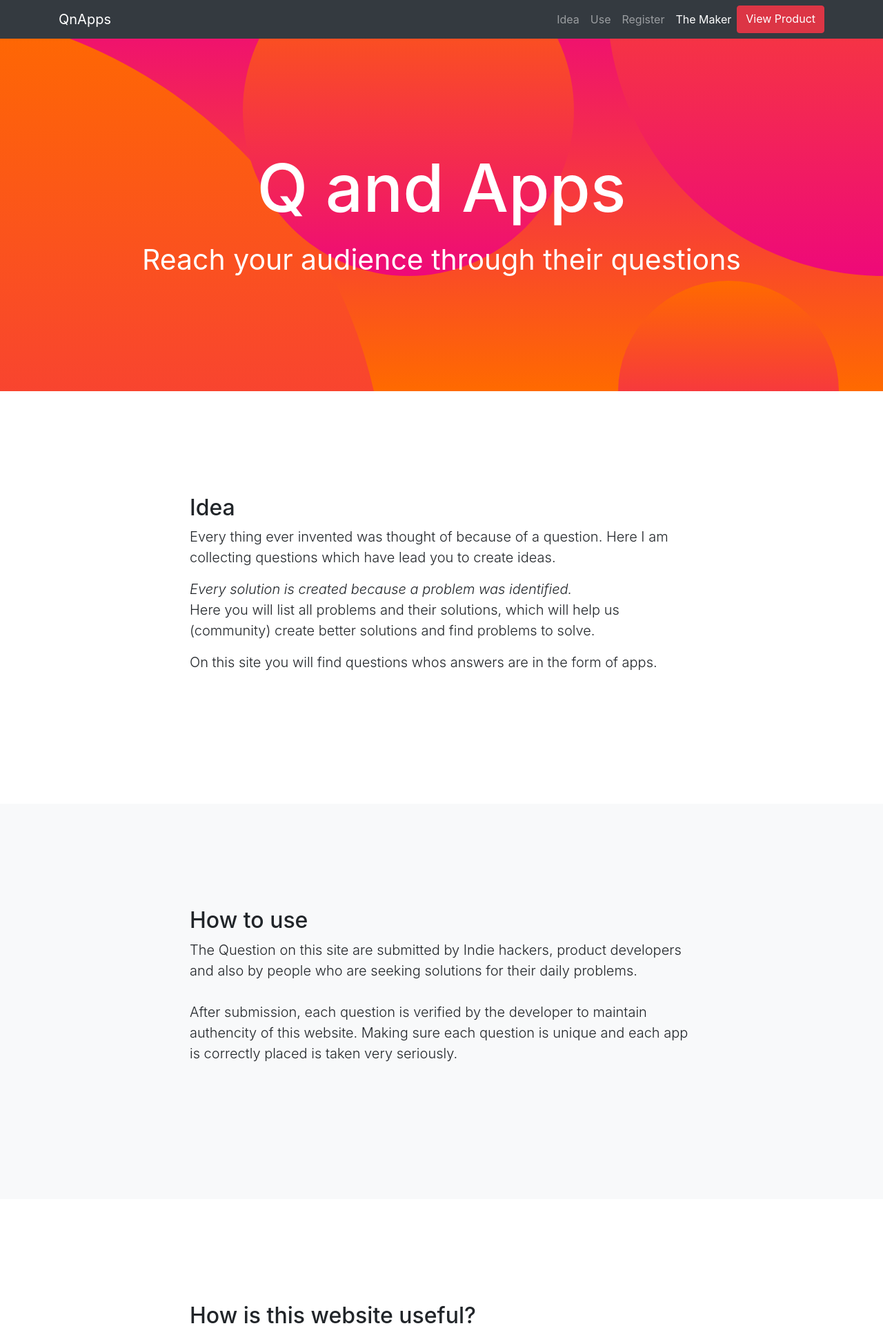
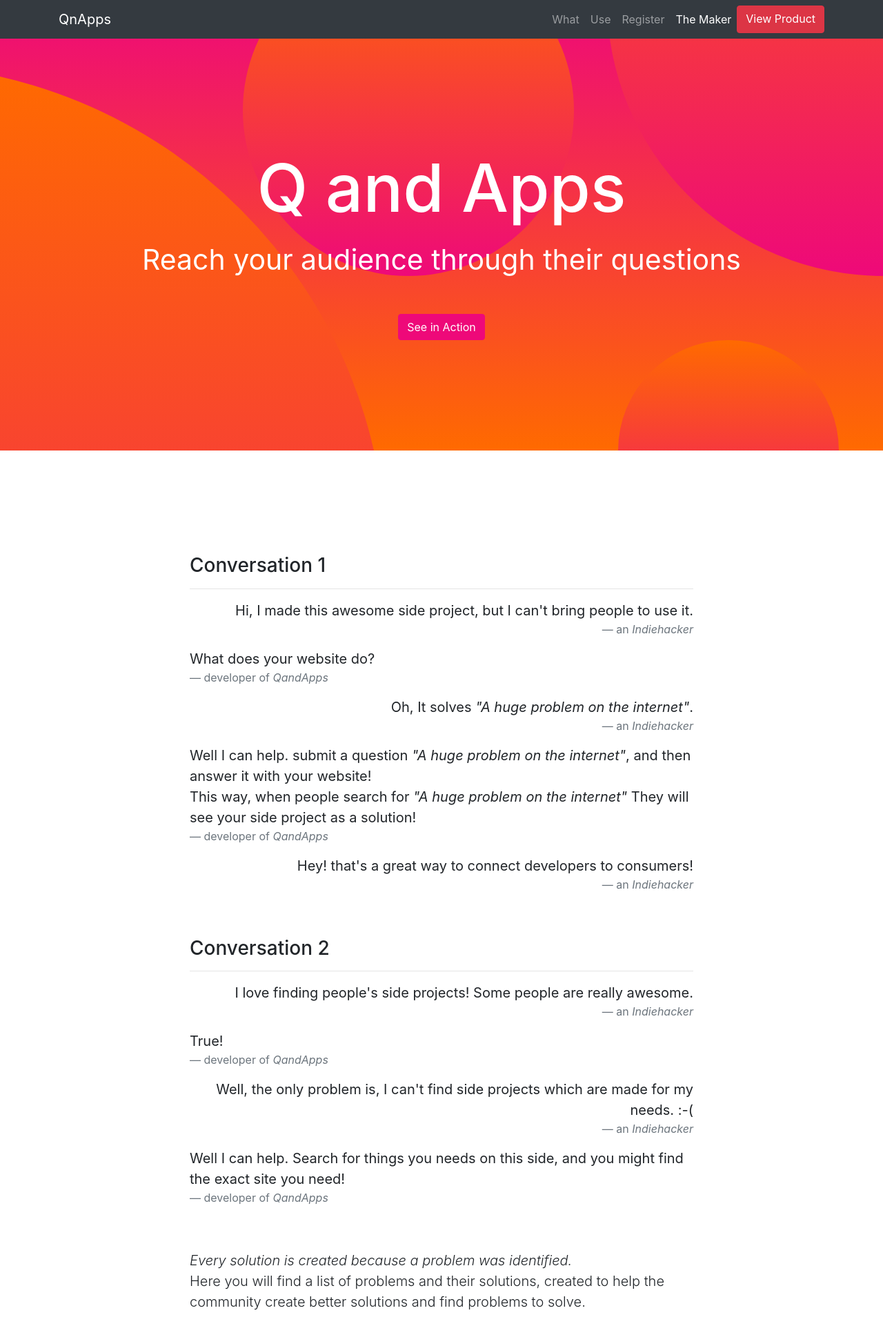
Before and after one commit to alikhundmiri/qnapps, a Django app: page /lander/ in a window 1280 px wide. Shown: the top 1922 px of the page at 69% size. Run offline with Django 3.2, Linux system fonts and the light colour scheme; some libraries are stand-ins or nearby versions.

Commit message:
landing tweeks

```diff
--- a/templates/footer.html
+++ b/templates/footer.html
@@ -4,7 +4,8 @@
 			<p class="m-0 text-center text-white">Copyright &copy; <a href="http://twitter.com/newlifeshoes" target="_blank">Ali Khundmiri</a> 2018</p>
 		</div>
 		<div class="container">
-			<p class="m-0 text-center text-white"><a href="https://github.com/alikhundmiri/qnapps/issues" target="_blank">Issues</a></p>
+			<p class="m-0 text-center text-white">Logo by <a href="https://logomakr.com/" target="_blank">logomakr.com</a><br>
+			<a href="https://github.com/alikhundmiri/qnapps/issues" target="_blank">Q and apps Issues</a></p>
 		</div>
 		<!-- /.container -->
 	</footer>
--- a/templates/landing.html
+++ b/templates/landing.html
@@ -8,16 +8,17 @@
 	<meta name="viewport" content="width=device-width, initial-scale=1, shrink-to-fit=no">
 	<meta name="description" content="Question And Apps is a discovery site to find about potential problems to solve. Here you can find questions and their answers given in form of apps or product.">
 	<meta name="author" content="@newlifeshoes">
-	<meta name="twitter:card" content="summary">
+	<meta name="twitter:card" content="summary_large_image">
 	<meta name="twitter:site" content="@newlifeshoes">
 	<meta name="twitter:creator" content="@newlifeshoes">
 	<meta property="og:url" content="{{ request.build_absolute_uri }}">
 	{% comment %}
 	<!-- summary_large_image -->
-<!-- 	<meta name="twitter:image" content="https://s3.amazonaws.com/side-projects/afiio/media/profiles/ali/card/ali_user_card_1.png">
-	<meta property="og:image" content="https://s3.amazonaws.com/side-projects/afiio/media/profiles/ali/card/ali_user_card_1.png">
--->
 	{% endcomment %}
+	<meta name="twitter:image" content="https://s3.amazonaws.com/side-projects/qnapps/media/base/social_qandapps_600x600.png">
+	<meta property="og:image" content="https://s3.amazonaws.com/side-projects/qnapps/media/base/social_qandapps_600x600.png">
+
+
 	<meta name="twitter:title" content="Question And Apps - Each question has an app for answer">
 	<meta property="og:title" content="Question And Apps - Each question has an app for answer">
 	<meta name="twitter:description" content="Question And Apps is a discovery site to find about potential problems to solve. Here you can find questions and their answers given in form of apps or product.">
@@ -52,7 +53,7 @@
 			<div class="collapse navbar-collapse" id="navbarResponsive">
 				<ul class="navbar-nav ml-auto">
 					<li class="nav-item">
-						<a class="nav-link js-scroll-trigger" href="#about">Idea</a>
+						<a class="nav-link js-scroll-trigger" href="#about">What</a>
 					</li>
 					<li class="nav-item">
 						<a class="nav-link js-scroll-trigger" href="#services">Use</a>
@@ -75,7 +76,7 @@
 			<div class="container">
 				<h1 class="masthead-heading mb-0">Q and Apps</h1>
 				<h2 class="masthead-subheading mb-0"><small><small>Reach your audience through their questions</small></small></h2>
-				<!-- <a href="#" class="btn btn-primary btn-xl rounded-pill mt-5">Learn More</a> -->
+				<a class="btn btn-primary btn-xl rounded-pill mt-5" href="{% url 'core:browse_popular' %}">See in Action</a>
 			</div>
 		</div>
 		<div class="bg-circle-1 bg-circle"></div>
@@ -89,10 +90,56 @@
 		<div class="container">
 			<div class="row">
 				<div class="col-lg-8 mx-auto">
-					<h2>Idea</h2>
-					<p class="lead">Every thing ever invented was thought of because of a question. Here I am collecting questions which have lead you to create ideas.</p>
-					<p class="lead"><i>Every solution is created because a problem was identified.</i><br>Here you will list all problems and their solutions, which will help us (community) create better solutions and find problems to solve.</p>
-					<p class="lead">On this site you will find questions whos answers are in the form of apps.</p>
+
+					<h3>Conversation 1</h3>
+					<hr>
+					<blockquote class="blockquote text-right">
+						<p class="mb-0">Hi, I made this awesome side project, but I can't bring people to use it.</p>
+						<footer class="blockquote-footer">an <cite title="Indie Hacker">Indiehacker</cite></footer>
+					</blockquote>
+					<blockquote class="blockquote">
+						<p class="mb-0">What does your website do?</p>
+						<footer class="blockquote-footer">developer of <cite title="Source Title">QandApps</cite></footer>
+					</blockquote>
+					<blockquote class="blockquote text-right">
+						<p class="mb-0">Oh, It solves <i>"A huge problem on the internet"</i>.</p>
+						<footer class="blockquote-footer">an <cite title="Indie Hacker">Indiehacker</cite></footer>
+					</blockquote>
+					<blockquote class="blockquote">
+						<p class="mb-0">Well I can help. submit a question <i>"A huge problem on the internet"</i>, and then answer it with your website!<br>This way, when people search for <i>"A huge problem on the internet"</i> They will see your side project as a solution!</p>
+						<footer class="blockquote-footer">developer of <cite title="Source Title">QandApps</cite></footer>
+					</blockquote>
+					<blockquote class="blockquote text-right">
+						<p class="mb-0">Hey! that's a great way to connect developers to consumers!</p>
+						<footer class="blockquote-footer">an <cite title="Indie Hacker">Indiehacker</cite></footer>
+					</blockquote>
+					<br><br>
+					<h3>Conversation 2</h3>
+					<hr>
+					<blockquote class="blockquote text-right">
+						<p class="mb-0">I love finding people's side projects! Some people are really awesome.</p>
+						<footer class="blockquote-footer">an <cite title="Indie Hacker">Indiehacker</cite></footer>
+					</blockquote>
+					<blockquote class="blockquote">
+						<p class="mb-0">True!</p>
+						<footer class="blockquote-footer">developer of <cite title="Source Title">QandApps</cite></footer>
+					</blockquote>
+					<blockquote class="blockquote text-right">
+						<p class="mb-0">Well, the only problem is, I can't find side projects which are made for my needs. :-(</p>
+						<footer class="blockquote-footer">an <cite title="Indie Hacker">Indiehacker</cite></footer>
+					</blockquote>
+					<blockquote class="blockquote">
+						<p class="mb-0">Well I can help. Search for things you needs on this side, and you might find the exact site you need!</p>
+						<footer class="blockquote-footer">developer of <cite title="Source Title">QandApps</cite></footer>
+					</blockquote>
+
+					<!-- <blockquote class="blockquote text-right">
+						<p class="mb-0">Lorem ipsum dolor sit amet, consectetur adipiscing elit. Integer posuere erat a ante.</p>
+						<footer class="blockquote-footer">Someone famous in <cite title="Source Title">Source Title</cite></footer>
+					</blockquote> -->
+
+					<br><br>
+					<p class="lead"><i>Every solution is created because a problem was identified.</i><br>Here you will find a list of problems and their solutions, created to help the community create better solutions and find problems to solve.</p>
 					<br>
 				</div>
 			</div>
@@ -172,7 +219,6 @@
 	</section>
 
 	{% include 'footer.html' %}
-
 	<!-- Bootstrap core JavaScript -->
 	<script src="{% static 'base/vendor/jquery/jquery.min.js' %}"></script>
 	<script src="{% static 'base/vendor/bootstrap/js/bootstrap.bundle.min.js' %}"></script>
```
Lines whose indentation alone changed are shown as unchanged.
